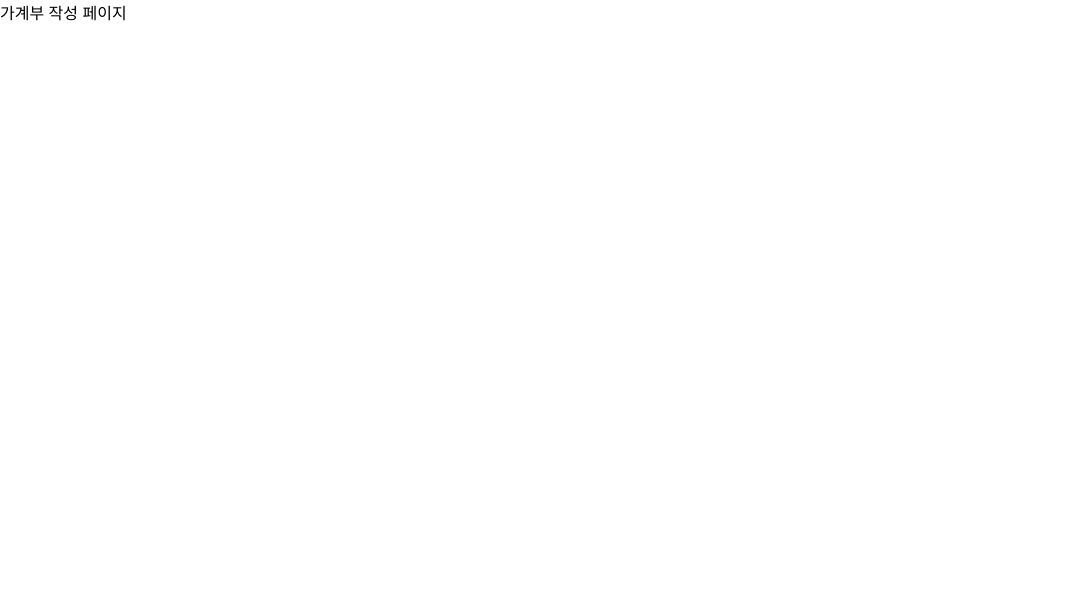
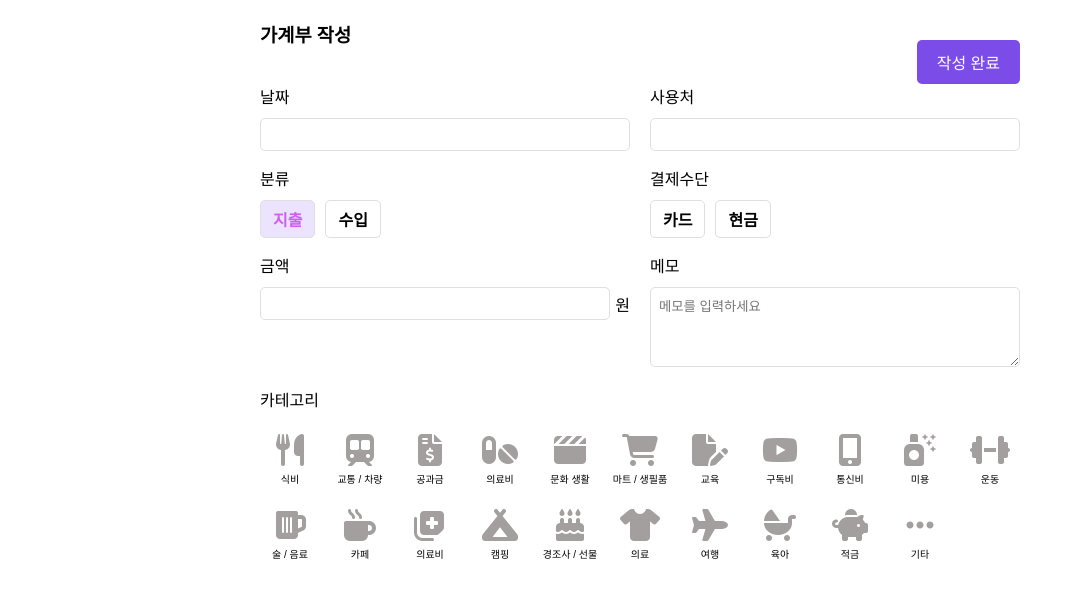
Before and after one commit to gaeguul/ohmoney, a Vue app: page /accounts/new in a window 1280 px wide. Shown: the top 598 px of the page, without its empty margins (0-1081 px from the left). Built offline with nearby package versions, Linux system fonts and the light colour scheme; a web font is replaced by a local one.

Commit message:
chore: 가계부 작성 폼 ( AccountCreatePage) 개발

```diff
--- a/index.html
+++ b/index.html
@@ -3,6 +3,10 @@
   <head>
     <meta charset="UTF-8" />
     <link rel="icon" type="image/svg+xml" href="/logo.svg" />
+    <link
+      rel="stylesheet"
+      href="https://cdnjs.cloudflare.com/ajax/libs/font-awesome/6.4.0/css/all.min.css"
+    />
     <meta name="viewport" content="width=device-width, initial-scale=1.0" />
     <title>Oh! 머니</title>
   </head>
--- a/package.json
+++ b/package.json
@@ -11,7 +11,9 @@
     "format": "prettier --write src/"
   },
   "dependencies": {
+    "@fortawesome/vue-fontawesome": "^3.0.8",
     "bootstrap": "^5.3.5",
+    "fontawesome": "^5.6.3",
     "pinia": "^3.0.1",
     "vue": "^3.5.13",
     "vue-router": "^4.5.0"
--- a/src/main.js
+++ b/src/main.js
@@ -2,6 +2,7 @@ import './assets/main.css'
 
 import { createApp } from 'vue'
 import { createPinia } from 'pinia'
+import { FontAwesomeIcon } from '@fortawesome/vue-fontawesome'
 
 import App from './App.vue'
 import router from './router'
@@ -10,5 +11,5 @@ const app = createApp(App)
 
 app.use(createPinia())
 app.use(router)
-
+app.component('font-awesome-icon', FontAwesomeIcon)
 app.mount('#app')
--- a/src/pages/account/AccountCreatePage.vue
+++ b/src/pages/account/AccountCreatePage.vue
@@ -1,5 +1,225 @@
 <template>
-  <div>가계부 작성 페이지</div>
+  <div class="account-form">
+    <header>
+      <h3>가계부 작성</h3>
+      <div class="submit-section">
+        <input type="submit" value="작성 완료" class="submit-button" />
+      </div>
+    </header>
+
+    <div class="container">
+      <div class="col">
+        <div class="row">
+          <div class="label">날짜</div>
+          <input type="text" class="input-field" />
+        </div>
+        <div class="row">
+          <div class="label">분류</div>
+          <div class="radio-group">
+            <label class="submit">
+              <input
+                type="radio"
+                name="uses"
+                id="지출"
+                checked="checked"
+                @click="changeCategoryExpense"
+              />
+              <span>지출</span>
+            </label>
+            <label class="submit">
+              <input type="radio" name="uses" id="수입" @click="changeCategoryIncome" />
+              <span>수입</span>
+            </label>
+          </div>
+        </div>
+        <div class="row">
+          <div class="label">금액</div>
+          <div class="amount-field">
+            <input type="text" class="input-field" />
+            <span>원</span>
+          </div>
+        </div>
+      </div>
+
+      <div class="col">
+        <div class="row">
+          <div class="label">사용처</div>
+          <input type="text" class="input-field" />
+        </div>
+        <div class="row">
+          <div class="label">결제수단</div>
+          <div class="radio-group">
+            <label class="submit">
+              <input type="radio" name="cash" id="카드" />
+              <span>카드</span>
+            </label>
+            <label class="submit">
+              <input type="radio" name="cash" id="현금" />
+              <span>현금</span>
+            </label>
+          </div>
+        </div>
+        <div class="row memo-row">
+          <div class="label">메모</div>
+          <textarea
+            name="메모"
+            id="memo"
+            placeholder="메모를 입력하세요"
+            class="memo-field"
+          ></textarea>
+        </div>
+      </div>
+    </div>
+
+    <div class="category-section">
+      <div class="label">카테고리</div>
+      <div class="icon-container">
+        <AccountIconGroup :icons="icons" />
+      </div>
+    </div>
+  </div>
 </template>
-<script setup></script>
-<style scoped></style>
+
+<script setup>
+import { reactive, computed } from 'vue'
+import AccountIconGroup from './accountAssets/AccountIconGroup.vue'
+import accountFormIcon from './accountAssets/accountFormIcon'
+
+const state = reactive({ isExpense: true })
+
+const icons = computed(() => (state.isExpense ? accountFormIcon.expense : accountFormIcon.income))
+
+const changeCategoryExpense = () => {
+  state.isExpense = true
+}
+
+const changeCategoryIncome = () => {
+  state.isExpense = false
+}
+</script>
+
+<style scoped>
+.account-form {
+  width: 100%;
+  max-width: 800px;
+  margin: 0 auto;
+  padding: 20px;
+  font-family: Arial, sans-serif;
+}
+
+.container {
+  display: flex;
+  flex-wrap: wrap;
+  gap: 20px;
+  margin-bottom: 20px;
+}
+
+.col {
+  flex: 1;
+  min-width: 300px;
+  display: flex;
+  flex-direction: column;
+  gap: 15px;
+}
+
+.row {
+  display: flex;
+  flex-direction: column;
+  gap: 10px;
+}
+
+.label {
+  min-width: 80px;
+}
+
+.input-field {
+  flex: 1;
+  padding: 8px;
+  border-radius: 5px;
+  border: 1px solid #dfdfdf;
+  min-width: 200px;
+}
+
+.radio-group {
+  display: flex;
+  gap: 10px;
+}
+
+.submit input[type='radio'] {
+  display: none;
+}
+
+.submit input[type='radio'] + span {
+  display: inline-block;
+  font-weight: bold;
+  border-radius: 5px;
+  padding: 6px 12px;
+  border: 1px solid #dfdfdf;
+  background-color: #ffffff;
+  text-align: center;
+  cursor: pointer;
+}
+
+.submit input[type='radio']:checked + span {
+  background-color: #ece3ff;
+  color: #cd61ed;
+}
+
+.memo-row {
+  width: 100%;
+}
+
+.memo-field {
+  width: 100%;
+  height: 80px;
+  padding: 8px;
+  border-radius: 5px;
+  border: 1px solid #dfdfdf;
+  resize: vertical;
+}
+
+.category-section {
+  width: 100%;
+  margin: 20px 0;
+}
+
+.icon-container {
+  display: flex;
+  flex-wrap: wrap;
+  gap: 10px;
+  margin-top: 10px;
+}
+
+.submit-section {
+  display: flex;
+  justify-content: center;
+  margin-top: 20px;
+}
+
+.submit-button {
+  background-color: #7c4ce8;
+  color: #ffffff;
+  border-radius: 5px;
+  padding: 10px 20px;
+  border: none;
+  font-size: 16px;
+  cursor: pointer;
+  transition: background-color 0.3s;
+}
+
+.submit-button:hover {
+  background-color: #6a3fc5;
+}
+
+.amount-field {
+  display: flex;
+  align-items: center;
+  gap: 5px;
+}
+
+header {
+  display: flex;
+  flex-direction: row;
+  justify-content: space-between;
+}
+</style>
--- /dev/null
+++ b/src/pages/account/accountAssets/AccountIcon.vue
@@ -0,0 +1,48 @@
+<template>
+  <span v-for="item in props.icons" :key="item.name">
+    <label class="submit">
+      <input type="radio" name="cash" id="cash" />
+      <i :class="item.icon" class="custom-icon-color"></i>
+      <div>{{ item.name }}</div>
+    </label>
+  </span>
+</template>
+
+<script setup>
+const props = defineProps({
+  icons: { type: Array, required: true },
+})
+</script>
+
+<style scoped>
+.submit {
+  display: flex;
+  flex-direction: column;
+  align-items: center;
+}
+.submit input[type='radio'] {
+  opacity: 0;
+}
+
+.submit input[type='radio'] + i {
+  margin-bottom: 5px;
+}
+
+.submit input[type='radio']:checked + i {
+  color: #7c4ce8;
+}
+
+.submit div {
+  width: 60px;
+  font-size: x-small;
+  text-align: center;
+}
+
+.custom-icon-color {
+  font-size: xx-large;
+  color: rgb(163, 159, 159);
+}
+span {
+  width: 60px;
+}
+</style>
--- /dev/null
+++ b/src/pages/account/accountAssets/AccountIconGroup.vue
@@ -0,0 +1,16 @@
+<template>
+  <AccountIcon :icons="props.icons" class="icons" />
+</template>
+<script setup>
+import AccountIcon from './AccountIcon.vue'
+
+const props = defineProps({
+  icons: { type: Array, required: true },
+})
+</script>
+
+<style scoped>
+.icons {
+  width: 40px;
+}
+</style>
--- /dev/null
+++ b/src/pages/account/accountAssets/accountFormIcon.js
@@ -0,0 +1,110 @@
+export default {
+  expense: [
+    {
+      name: '식비',
+      icon: 'fa-solid fa-utensils',
+    },
+    {
+      name: '교통 / 차량',
+      icon: 'fa-solid fa-train-subway',
+    },
+    {
+      name: '공과금',
+      icon: 'fa-solid fa-file-invoice-dollar',
+    },
+    {
+      name: '의료비',
+      icon: 'fa-solid fa-pills',
+    },
+    {
+      name: '문화 생활',
+      icon: 'fa-solid fa-clapperboard',
+    },
+    {
+      name: '마트 / 생필품',
+      icon: 'fa-solid fa-cart-shopping',
+    },
+    {
+      name: '교육',
+      icon: 'fa-solid fa-file-pen',
+    },
+    {
+      name: '구독비',
+      icon: 'fa-brands fa-youtube',
+    },
+    {
+      name: '통신비',
+      icon: 'fa-solid fa-mobile-screen-button',
+    },
+    {
+      name: '미용',
+      icon: 'fa-solid fa-spray-can-sparkles',
+    },
+    {
+      name: '운동',
+      icon: 'fa-solid fa-dumbbell',
+    },
+    {
+      name: '술 / 음료',
+      icon: 'fa-solid fa-beer-mug-empty',
+    },
+    {
+      name: '카페',
+      icon: 'fa-solid fa-mug-hot',
+    },
+    {
+      name: '의료비',
+      icon: 'fa-solid fa-notes-medical',
+    },
+    {
+      name: '캠핑',
+      icon: 'fa-solid fa-campground',
+    },
+    {
+      name: '경조사 / 선물',
+      icon: 'fa-solid fa-cake-candles',
+    },
+    {
+      name: '의료',
+      icon: 'fa-solid fa-shirt',
+    },
+    {
+      name: '여행',
+      icon: 'fa-solid fa-plane',
+    },
+    {
+      name: '육아',
+      icon: 'fa-solid fa-baby-carriage',
+    },
+    {
+      name: '적금',
+      icon: 'fa-solid fa-piggy-bank',
+    },
+    {
+      name: '기타',
+      icon: 'fa-solid fa-ellipsis',
+    },
+  ],
+  income: [
+    {
+      name: '월급',
+      icon: 'fa-solid fa-money-bill-wave',
+    },
+    {
+      name: '부수입',
+      icon: 'fa-solid fa-piggy-bank',
+    },
+    {
+      name: '용돈',
+      icon: 'fa-solid fa-hand-holding-dollar',
+    },
+    {
+      name: '서비스',
+      icon: 'fa-solid fa-bell-concierge',
+    },
+    {
+      name: '기타',
+      icon: 'fa-solid fa-ellipsis',
+    },
+  ],
+}
```
Also changed, not shown: 1 other file (tests, documents, lock files or other folders).
